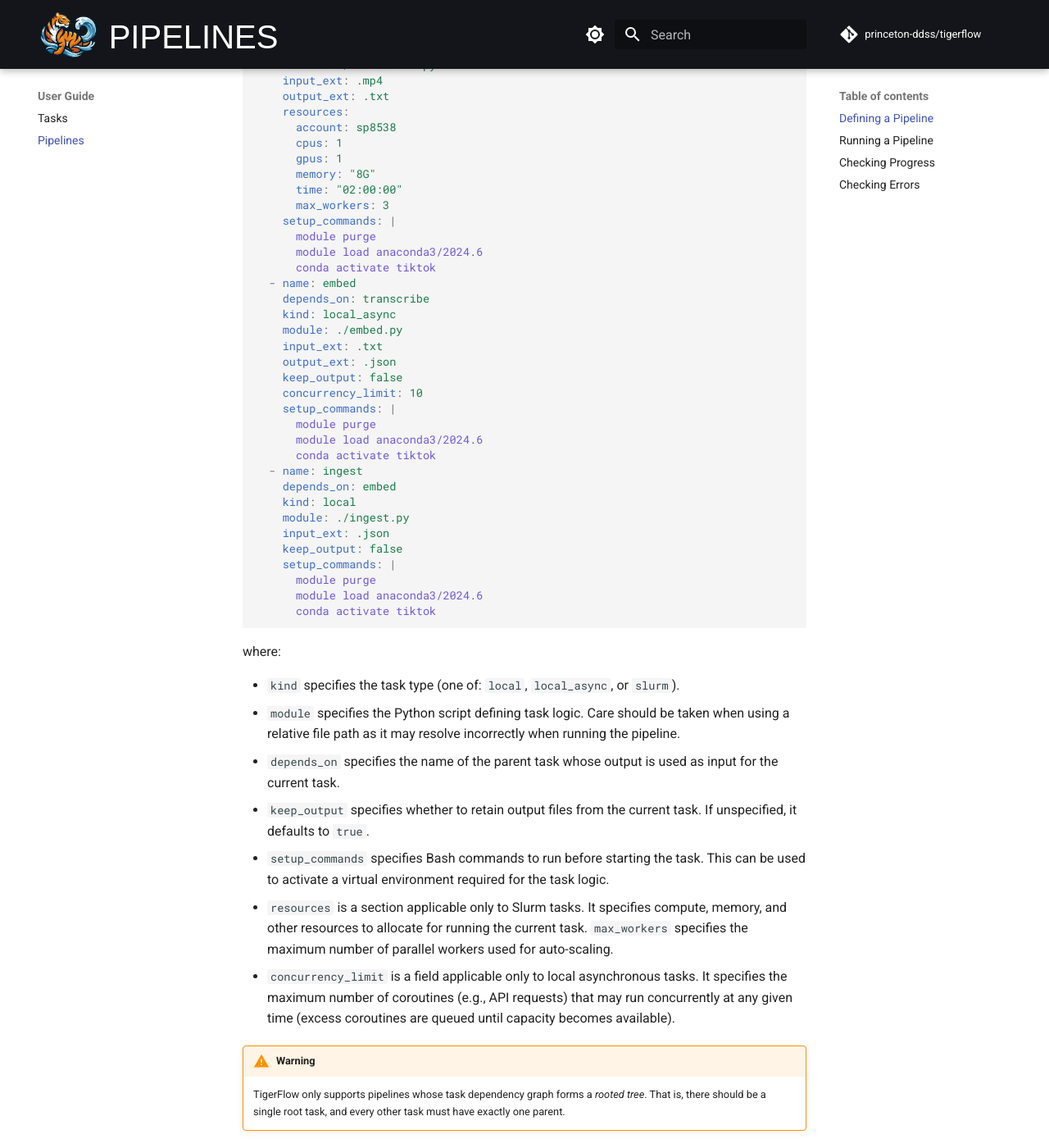
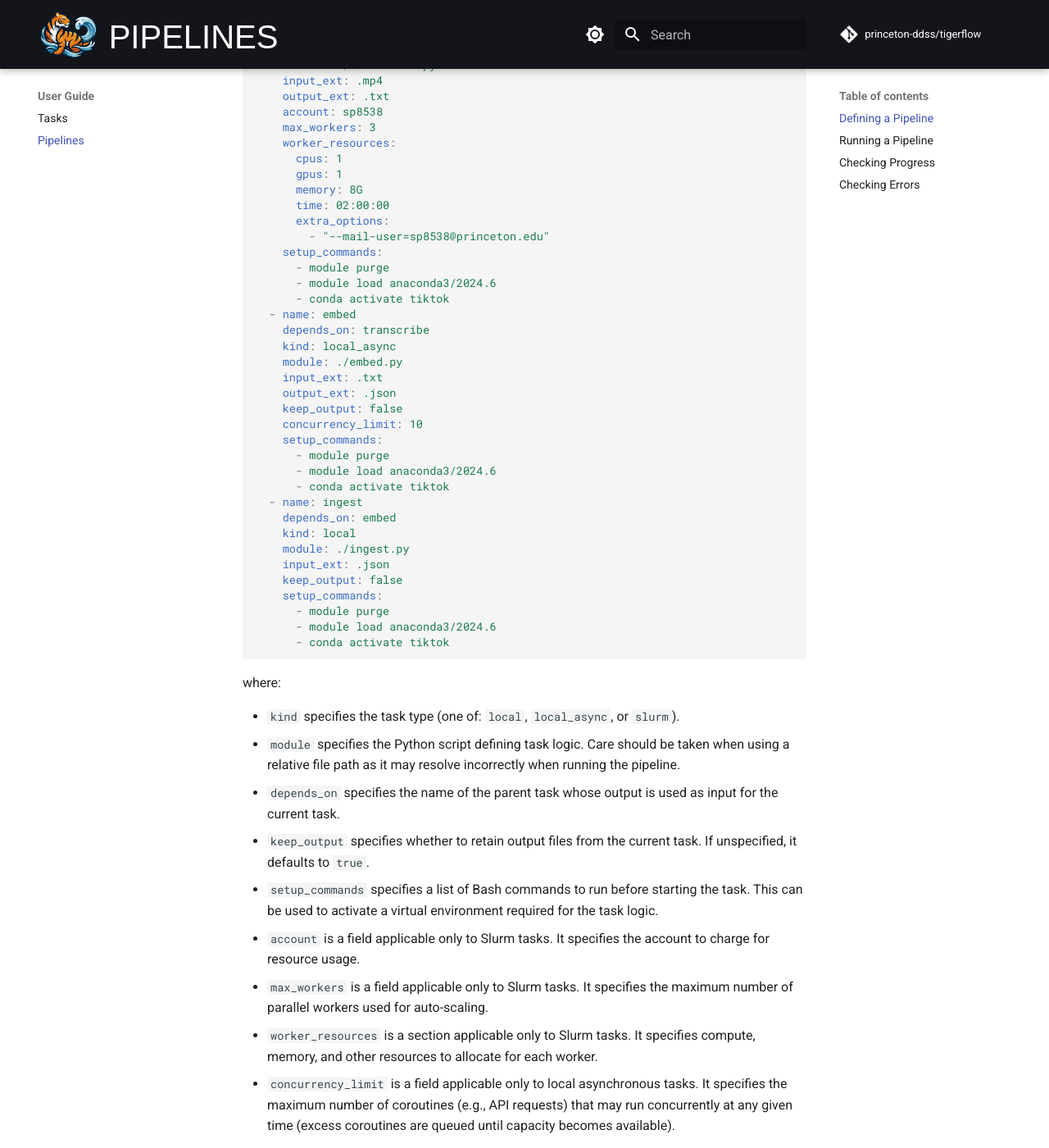
Before and after one commit to princeton-ddss/tigerflow, an MkDocs documentation site: the page built from docs/mkdocs/guides/pipeline.md, in a window 1280 px wide and 1400 px high, scrolled down 2021 px. Shown: the whole window at 82% size. Built offline with MkDocs 1.6.1 and Material for MkDocs 9.7.7, drawn with Linux system fonts in a browser that asks for light colours; some web fonts are replaced; comment, search, counter and statistics services are not loaded; the version menu is left out.

Commit message:
Update docs

````diff
--- a/docs/mkdocs/guides/pipeline.md
+++ b/docs/mkdocs/guides/pipeline.md
@@ -60,17 +60,19 @@
     module: ./transcribe.py
     input_ext: .mp4
     output_ext: .txt
-    resources:
-      account: sp8538
+    account: sp8538
+    max_workers: 3
+    worker_resources:
       cpus: 1
       gpus: 1
-      memory: "8G"
-      time: "02:00:00"
-      max_workers: 3
-    setup_commands: |
-      module purge
-      module load anaconda3/2024.6
-      conda activate tiktok
+      memory: 8G
+      time: 02:00:00
+      extra_options:
+        - "--mail-user=sp8538@princeton.edu"
+    setup_commands:
+      - module purge
+      - module load anaconda3/2024.6
+      - conda activate tiktok
   - name: embed
     depends_on: transcribe
     kind: local_async
@@ -79,20 +81,20 @@
     output_ext: .json
     keep_output: false
     concurrency_limit: 10
-    setup_commands: |
-      module purge
-      module load anaconda3/2024.6
-      conda activate tiktok
+    setup_commands:
+      - module purge
+      - module load anaconda3/2024.6
+      - conda activate tiktok
   - name: ingest
     depends_on: embed
     kind: local
     module: ./ingest.py
     input_ext: .json
     keep_output: false
-    setup_commands: |
-      module purge
-      module load anaconda3/2024.6
-      conda activate tiktok
+    setup_commands:
+      - module purge
+      - module load anaconda3/2024.6
+      - conda activate tiktok
 ```
 
 where:
@@ -101,8 +103,10 @@
 - `module` specifies the Python script defining task logic. Care should be taken when using a relative file path as it may resolve incorrectly when running the pipeline.
 - `depends_on` specifies the name of the parent task whose output is used as input for the current task.
 - `keep_output` specifies whether to retain output files from the current task. If unspecified, it defaults to `true`.
-- `setup_commands` specifies Bash commands to run before starting the task. This can be used to activate a virtual environment required for the task logic.
-- `resources` is a section applicable only to Slurm tasks. It specifies compute, memory, and other resources to allocate for running the current task. `max_workers` specifies the maximum number of parallel workers used for auto-scaling.
+- `setup_commands` specifies a list of Bash commands to run before starting the task. This can be used to activate a virtual environment required for the task logic.
+- `account` is a field applicable only to Slurm tasks. It specifies the account to charge for resource usage.
+- `max_workers` is a field applicable only to Slurm tasks. It specifies the maximum number of parallel workers used for auto-scaling.
+- `worker_resources` is a section applicable only to Slurm tasks. It specifies compute, memory, and other resources to allocate for each worker.
 - `concurrency_limit` is a field applicable only to local asynchronous tasks. It specifies the maximum number of coroutines (e.g., API requests) that may run concurrently at any given time (excess coroutines are queued until capacity becomes available).
 
 !!! warning
````
Also changed, not shown: docs/mkdocs/guides/task.md (+9 -5 lines), 1 other file.
